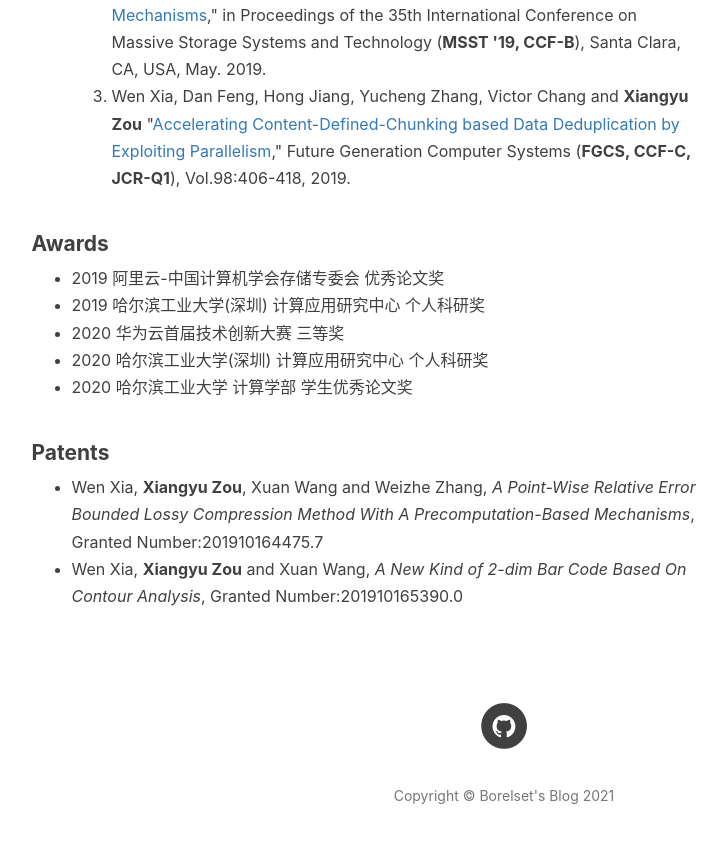
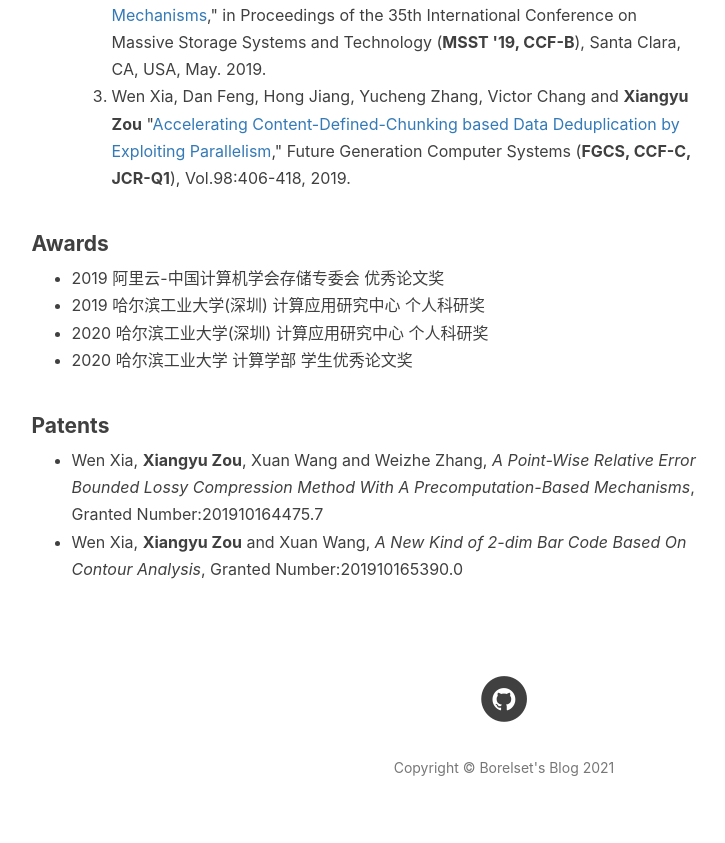
Before and after one commit to Borelset/borelset.github.io, a Jekyll site: the page built from about.html, in a window 1280 px wide and 900 px high, scrolled down 2069 px. Shown: the top 843 px of the window, without its empty margins (136-861 px from the left). Built offline with Jekyll 4.4.1, drawn with Linux system fonts in a browser that asks for light colours; nearby versions of some CDN libraries; comment, search, counter and statistics services are not loaded.

Commit message:
Update about.html

```diff
--- a/about.html
+++ b/about.html
@@ -279,7 +279,6 @@ header-img: "img/about-bg.jpg"
     <ul>
         <li>2019 阿里云-中国计算机学会存储专委会 优秀论文奖</li>
         <li>2019 哈尔滨工业大学(深圳) 计算应用研究中心 个人科研奖</li>
-        <li>2020 华为云首届技术创新大赛 三等奖</li>
         <li>2020 哈尔滨工业大学(深圳) 计算应用研究中心 个人科研奖</li>
         <li>2020 哈尔滨工业大学 计算学部 学生优秀论文奖</li>
     </ul>
```
